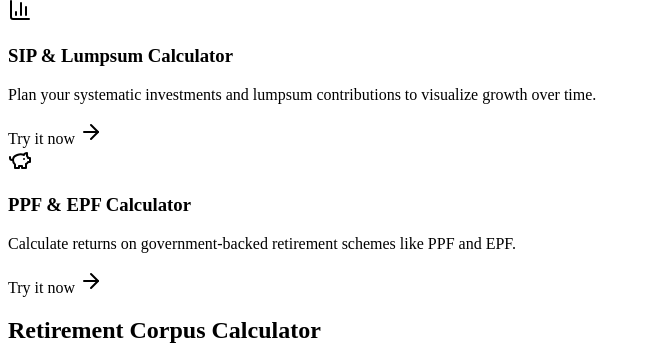
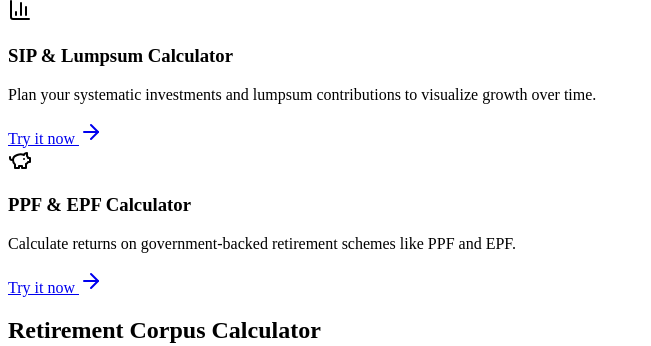
Before and after one commit to samX18-epic/aasaan-retirement-planner, a Next.js app: page /Index in a window 1280 px wide. Shown: the part 880-1226 px from the top of the page, without its empty margins (0-651 px from the left). Built offline with nearby package versions, Linux system fonts and the light colour scheme.

Commit message:
Fix Index.tsx Link errors
Fixes errors related to the `to` prop not existing on `Link` components in `Index.tsx`.  Replaces the `to` prop with `href` to align with Next.js `Link` component usage.

```diff
--- a/src/pages/Index.tsx
+++ b/src/pages/Index.tsx
@@ -97,7 +97,7 @@ const Index = () => {
                     Plan your systematic investments and lumpsum contributions to visualize growth over time.
                   </p>
                   <Button variant="link" asChild className="mt-auto">
-                    <Link to="#sip-calculator" className="flex items-center">
+                    <Link href="#sip-calculator" className="flex items-center">
                       Try it now <ArrowRight className="ml-2 h-4 w-4" />
                     </Link>
                   </Button>
@@ -114,7 +114,7 @@ const Index = () => {
                     Calculate returns on government-backed retirement schemes like PPF and EPF.
                   </p>
                   <Button variant="link" asChild className="mt-auto">
-                    <Link to="#ppf-calculator" className="flex items-center">
+                    <Link href="#ppf-calculator" className="flex items-center">
                       Try it now <ArrowRight className="ml-2 h-4 w-4" />
                     </Link>
                   </Button>
```
